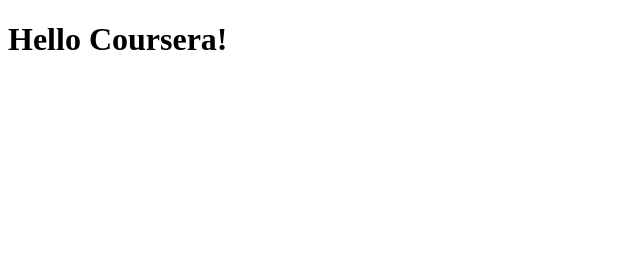
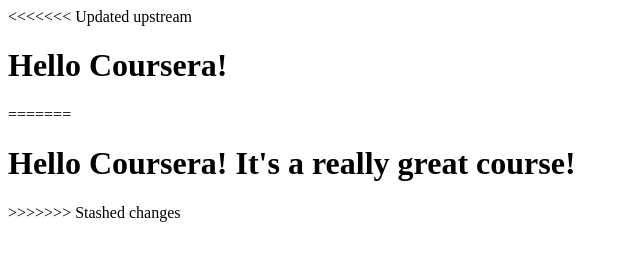
Before and after one commit to Catherine-Li-Xinran/coursera-test, a plain HTML site: page site/index.html in a window 1280 px wide. Shown: the whole page, without its empty margins (0-640 px from the left). Drawn offline with Linux system fonts and the light colour scheme.

```diff
--- a/site/index.html
+++ b/site/index.html
@@ -4,6 +4,10 @@
 	<title>Hello Coursera!</title>
 </head>
 <body>
+<<<<<<< Updated upstream
 <h1>Hello Coursera!</h1>
+=======
+<h1>Hello Coursera! It's a really great course!</h1>
+>>>>>>> Stashed changes
 </body>
 </html>
```
